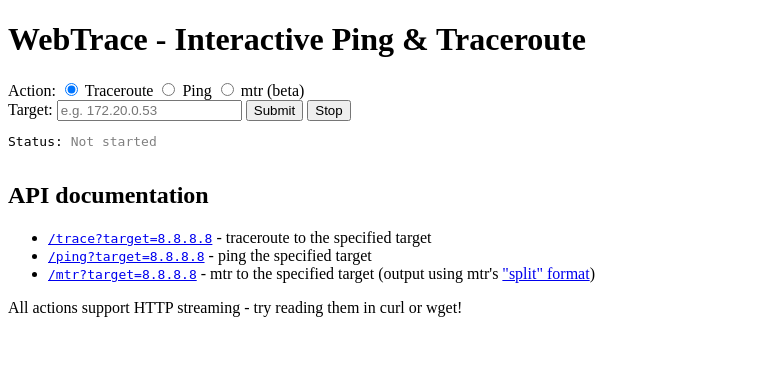
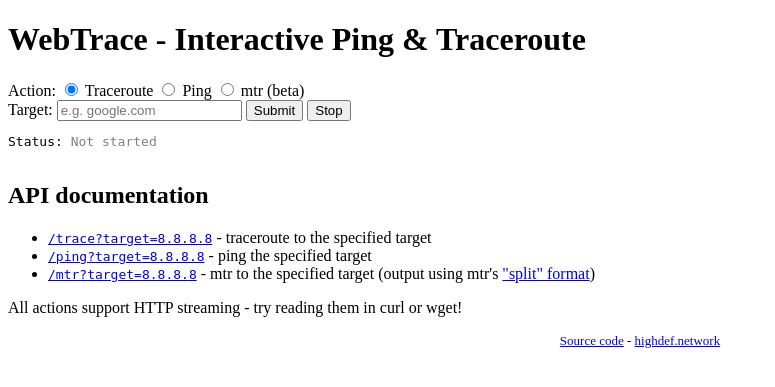
Before and after one commit to jlu5/webtrace, a Flask app: page / in a window 1280 px wide. Shown: the top 387 px of the page, without its empty margins (0-775 px from the left). Run offline with Flask 3, Linux system fonts and the light colour scheme.

Commit message:
Fill in the footer

```diff
--- a/static/webtrace.css
+++ b/static/webtrace.css
@@ -17,3 +17,8 @@
 .monospace {
     font-family: monospace;
 }
+
+.footer {
+    text-align: center;
+    font-size: small;
+}
--- a/templates/footer.html.j2
+++ b/templates/footer.html.j2
@@ -0,0 +1,4 @@
+<div class="footer">
+<a href="https://github.com/jlu5/webtrace">Source code</a> -
+<a href="https://highdef.network">highdef.network</a>
+</div>
--- a/templates/index.html.j2
+++ b/templates/index.html.j2
@@ -23,7 +23,7 @@ Action:
 
 <label for="target">Target:</label>
 <input type="text" id="target_input" name="target"
-       placeholder="e.g. 172.20.0.53" onkeypress="onInputKeyPress(event)">
+       placeholder="e.g. google.com" onkeypress="onInputKeyPress(event)">
 
 <button onclick="runTrace()">Submit</button>
 <button onclick="stopTrace(true)">Stop</button>
```
